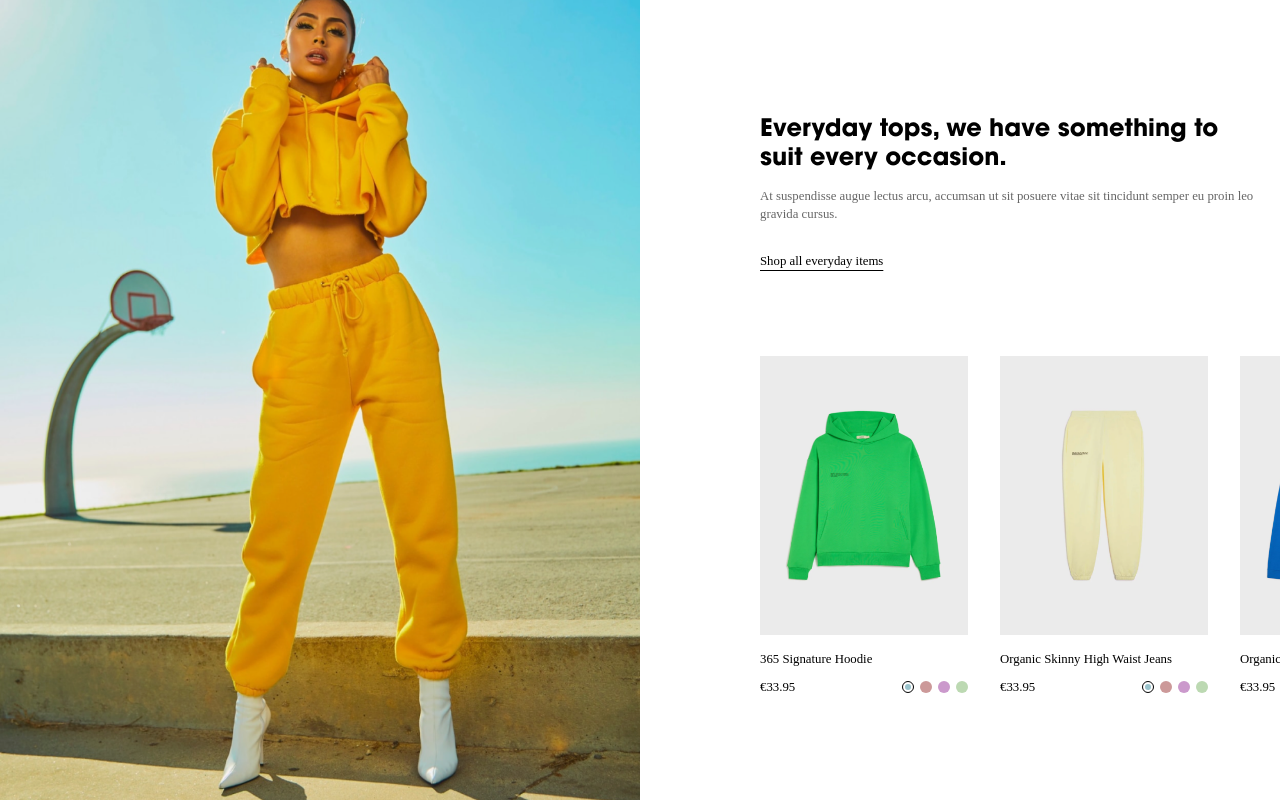
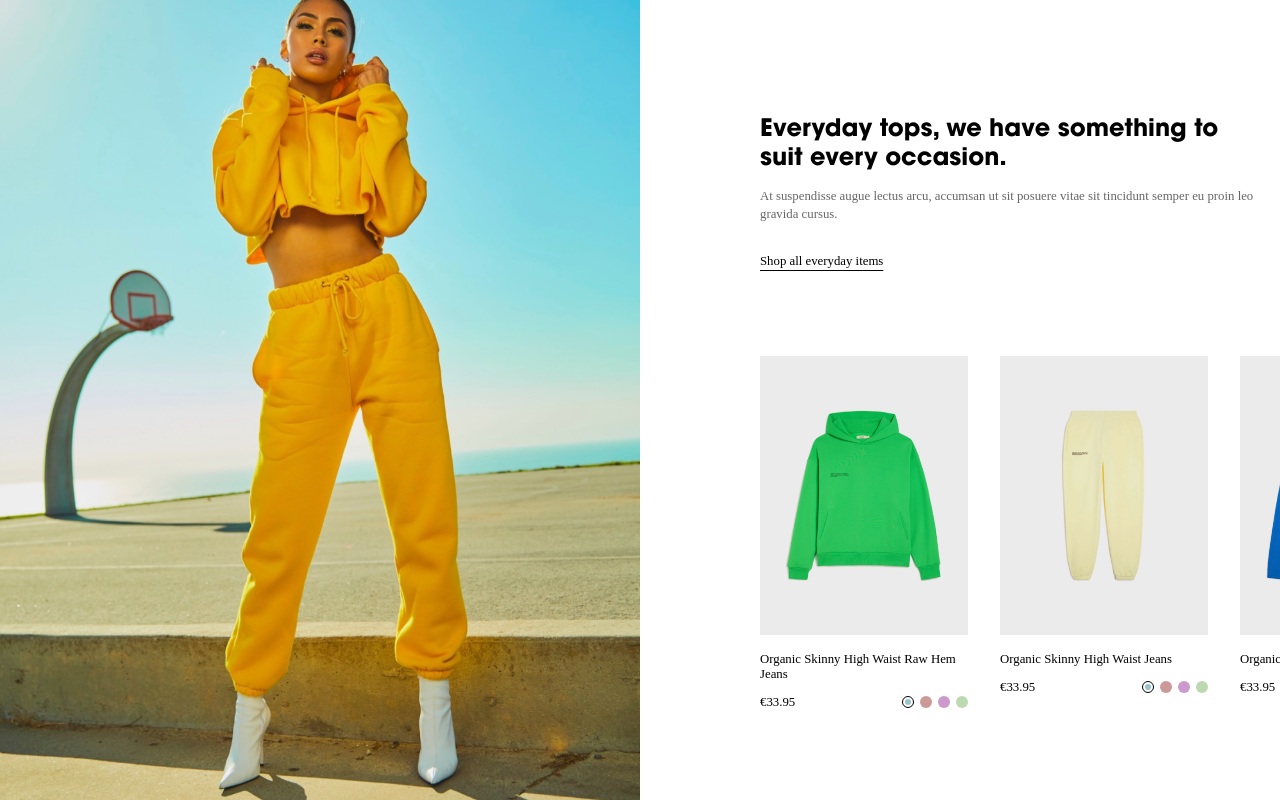
Before and after one commit to Othmanosx/digifist-dev, a React (Vite) app: page / in a window 1280 px wide. Built offline with nearby package versions, Linux system fonts and the light colour scheme; a web font is replaced by a local one.

Commit message:
Fix: update data

```diff
--- a/src/data/index.ts
+++ b/src/data/index.ts
@@ -1,7 +1,7 @@
 export const items = [
   {
     id: 1,
-    title: "365 Signature Hoodie",
+    title: "Organic Skinny High Waist Raw Hem Jeans",
     price: "€33.95",
     image: "/bg3.png",
     colors: ["#99C3CC", "#CC9999", "#CB99CC", "#BCD9B2"],
```
